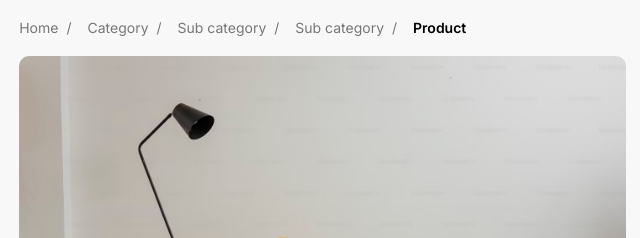
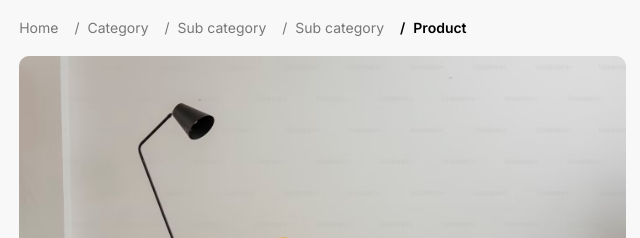
Before and after one commit to YoussefGithub101/Front-End-Developer, a plain HTML site: page index.html in a window 1280 px wide. Shown: the top 238 px of the page, 0-640 px from the left. Drawn offline with Linux system fonts and the light colour scheme.

Commit message:
Update style.css
nav

```diff
--- a/style/style.css
+++ b/style/style.css
@@ -28,9 +28,14 @@ nav ul {
     gap: 1rem;
     flex-wrap: wrap;
 }
-nav li:not(:last-child)::after{
+nav li:not(:first-child)::before{
     content: "/";
-    margin-left: 0.5rem;
+    margin-right: 0.5rem;
+}
+nav ul li:hover{
+    cursor: pointer;
+    color: #000;
+    font-weight: 600;
 }
 
 .active_link{
```
